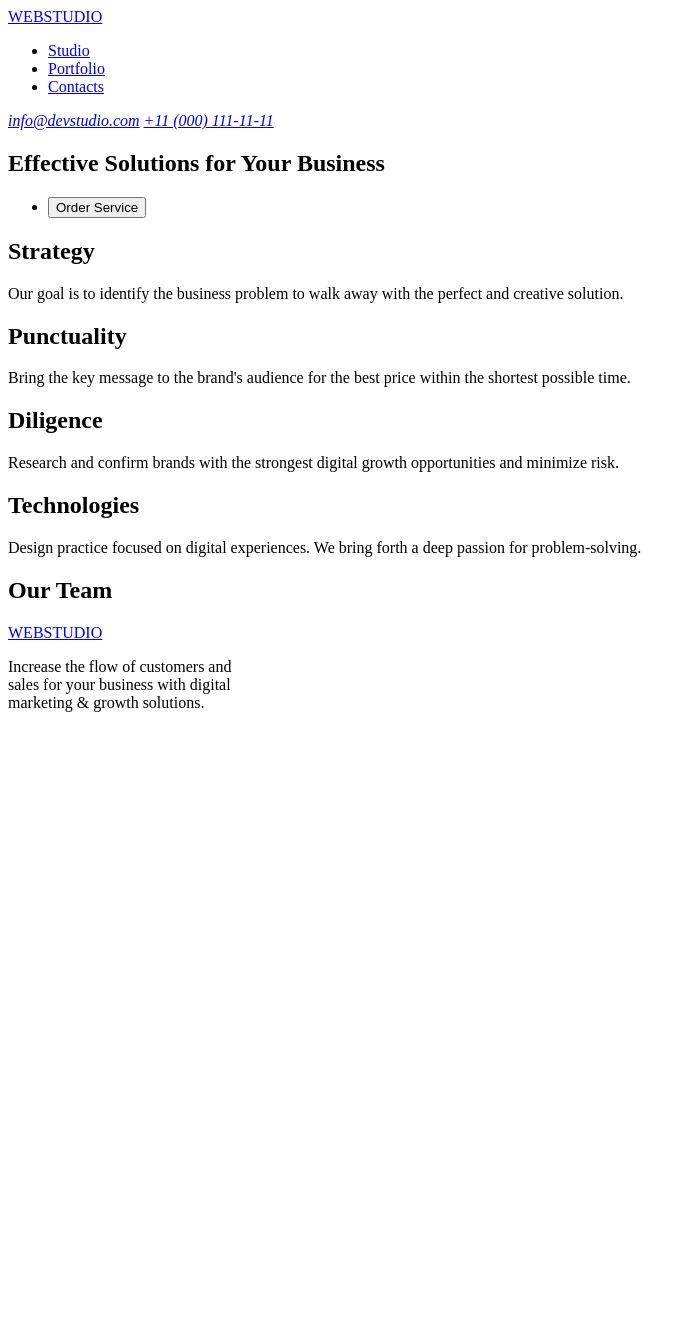
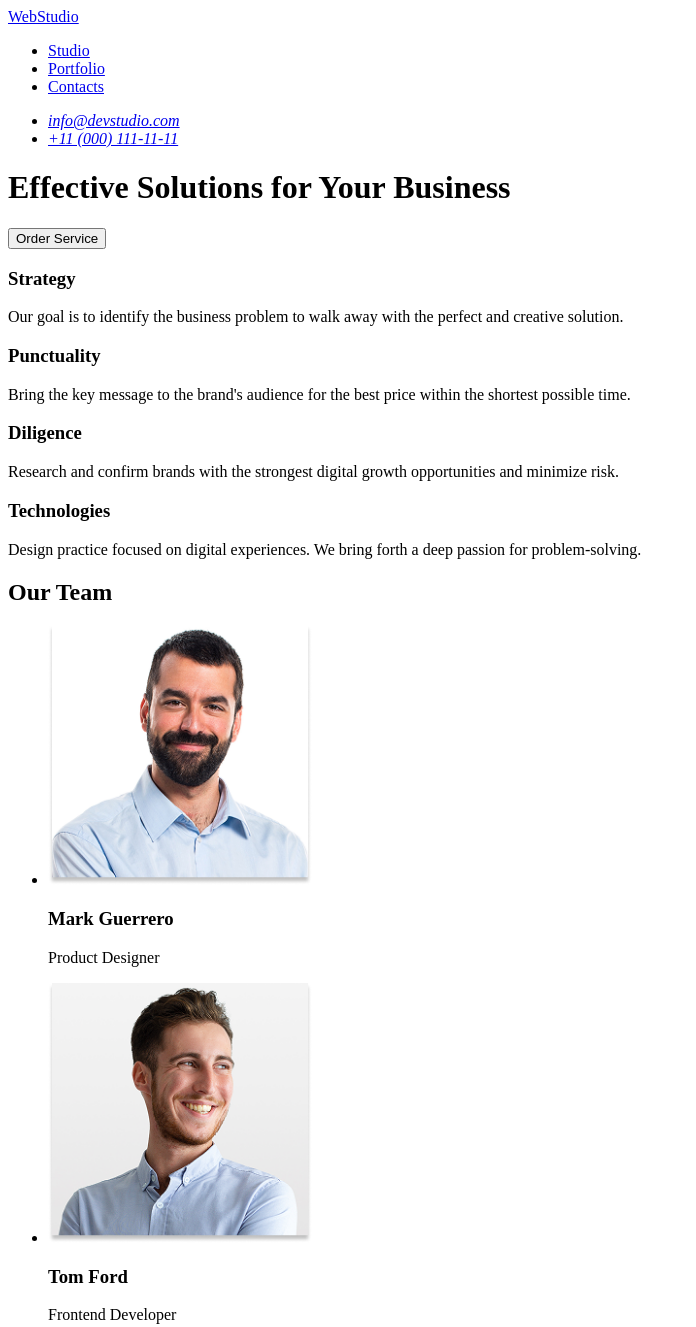
Before and after one commit to SerdiukSerhii/goit-markup-hw-01, a plain HTML site: page index.html in a window 1280 px wide. Shown: the top 1327 px of the page, without its empty margins (0-696 px from the left). Before the commit the page ends 800 px from the top, so only its background shows below. Drawn offline with Linux system fonts and the light colour scheme.

Commit message:
add full markup

```diff
--- a/index.html
+++ b/index.html
@@ -9,7 +9,7 @@
     <!-- #region header -->
     <header>
       <nav>
-        <a href="#">WEBSTUDIO</a>
+        <a href="./index.html">WebStudio</a>
         <ul>
           <li><a href="#">Studio</a></li>
           <li><a href="#">Portfolio</a></li>
@@ -17,67 +17,111 @@
         </ul>
       </nav>
       <address>
-        <a href="mailto:info@devstudio.com">info@devstudio.com</a>
-        <a href="tel:+110001111111">+11 (000) 111-11-11</a>
+        <ul>
+          <li><a href="mailto:info@devstudio.com">info@devstudio.com</a></li>
+          <li><a href="tel:+110001111111">+11 (000) 111-11-11</a></li>
+        </ul>
       </address>
     </header>
     <!-- #endregion header -->
 
     <main>
       <!-- #region hero -->
-      <section>
-        <h1>Effective Solutions for Your Business</h1>
-        <ul>
-          <li>
-            <button type="button">Order Service</button>
-          </li>
-        </ul>
-      </section>
+
+      <h1>Effective Solutions for Your Business</h1>
+      <button type="button">Order Service</button>
+
       <!-- #endregion hero -->
 
-      <!-- #region feature -->
+      <!-- #region features -->
+
       <section>
-        <h2>Strategy</h2>
+        <!-- <h2>Features</h2> -->
+        <h3>Strategy</h3>
         <p>
           Our goal is to identify the business problem to walk away with the
           perfect and creative solution.
         </p>
-        <h2>Punctuality</h2>
+        <h3>Punctuality</h3>
         <p>
           Bring the key message to the brand's audience for the best price
           within the shortest possible time.
         </p>
-        <h2>Diligence</h2>
+        <h3>Diligence</h3>
         <p>
           Research and confirm brands with the strongest digital growth
           opportunities and minimize risk.
         </p>
-        <h2>Technologies</h2>
+        <h3>Technologies</h3>
         <p>
           Design practice focused on digital experiences. We bring forth a deep
           passion for problem-solving.
         </p>
       </section>
+
       <!-- #endregion feature -->
 
       <!-- #region team -->
 
       <section>
         <h2>Our Team</h2>
+        <ul>
+          <li>
+            <img
+              src="./images/team/mark-guerrero.png"
+              alt="Mark Guerrero"
+              width="264"
+              height="260"
+            />
+            <h3>Mark Guerrero</h3>
+            <p>Product Designer</p>
+          </li>
+          <li>
+            <img
+              src="./images/team/tom-ford.png"
+              alt="Tom Ford"
+              width="264"
+              height="260"
+            />
+            <h3>Tom Ford</h3>
+            <p>Frontend Developer</p>
+          </li>
+          <li>
+            <img
+              src="./images/team/camila-garcia.png"
+              alt="Camila Garcia"
+              width="264"
+              height="260"
+            />
+            <h3>Camila Garcia</h3>
+            <p>Marketing</p>
+          </li>
+          <li>
+            <img
+              src="./images/team/daniel-wilson.png"
+              alt="Daniel Wilson"
+              width="264"
+              height="260"
+            />
+            <h3>Daniel Wilson</h3>
+            <p>UI Designer</p>
+          </li>
+        </ul>
       </section>
 
       <!-- #endregion team -->
     </main>
 
     <!-- #region footer -->
+
     <footer>
-      <a href="#">WEBSTUDIO</a>
+      <a href="./index.html">WebStudio</a>
       <p>
-        Increase the flow of customers and <br />
-        sales for your business with digital <br />
+        Increase the flow of customers and sales for your business with digital
         marketing & growth solutions.
       </p>
     </footer>
+
     <!-- #endregion footer -->
   </body>
 </html>
```
Also changed, not shown: images/team/camila-garcia.png (added), images/team/daniel-wilson.png (added), images/team/mark-guerrero.png (added), images/team/tom-ford.png (added).
